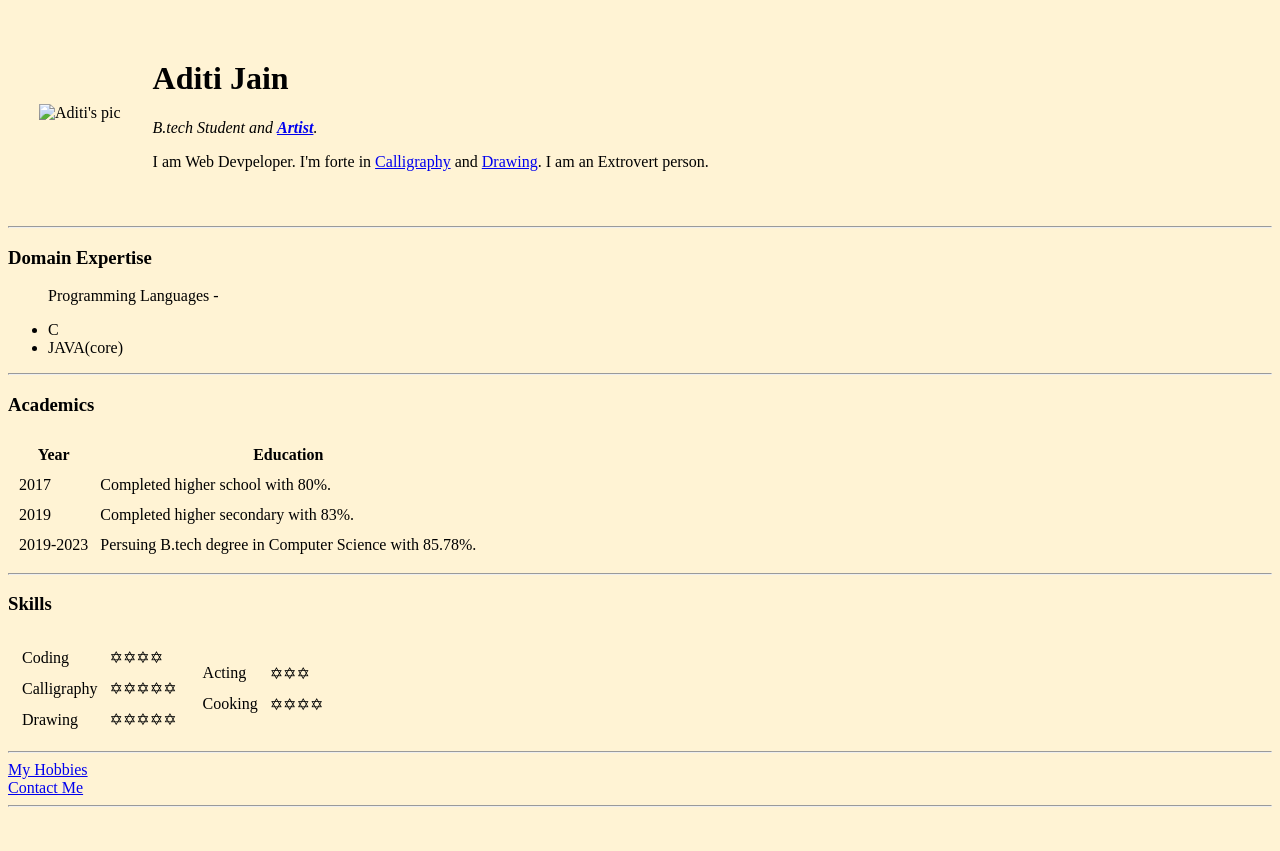
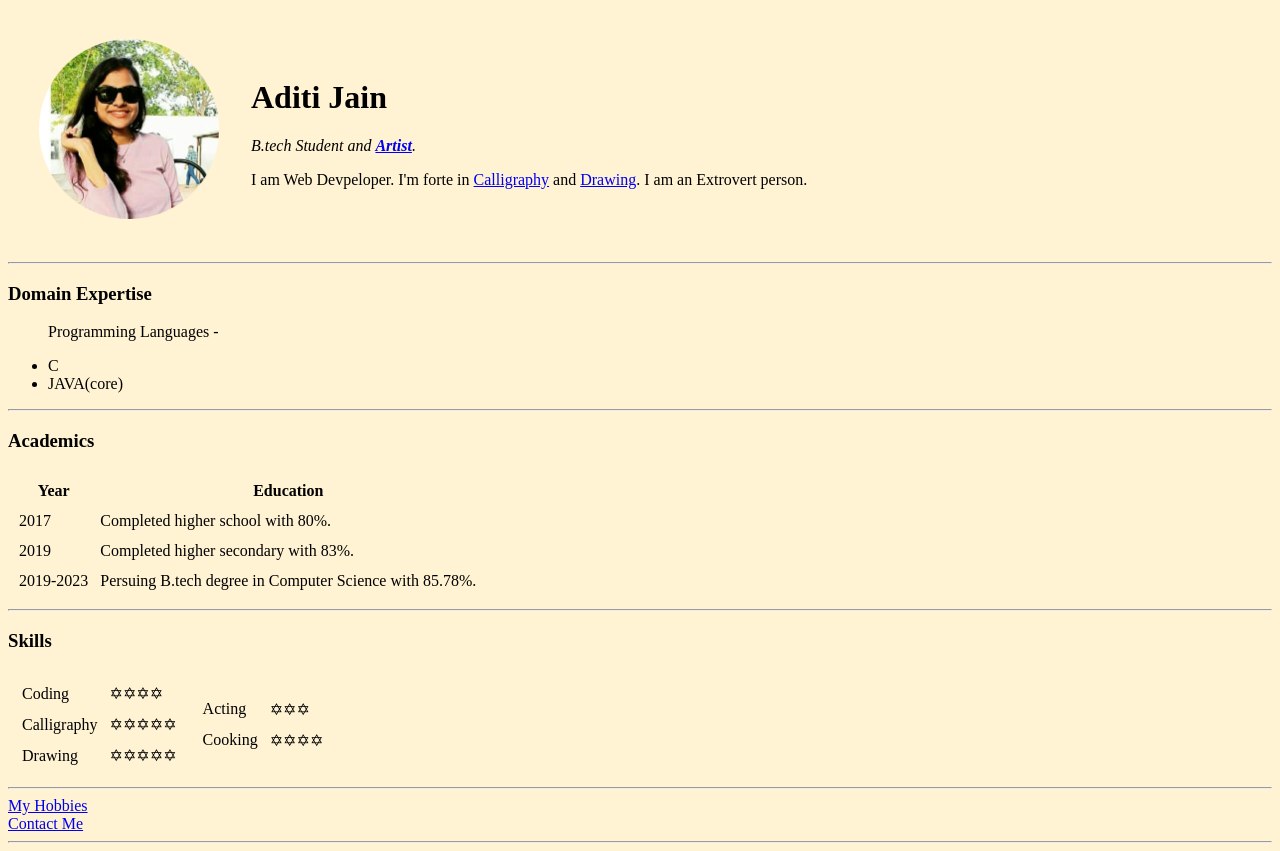
Before and after one commit to adiiitieee/Resume, a plain HTML site: page index.html in a window 1280 px wide. Before the commit the page ends 815 px from the top, so only its background shows below. Drawn offline with Linux system fonts and the light colour scheme.

Commit message:
Update index.html

```diff
--- a/index.html
+++ b/index.html
@@ -10,7 +10,7 @@
 <body style="background-color:rgb(255, 243, 212)">
     <table cellspacing = '30'>
         <tr>
-            <td><img src="/HTML-personal site/images/Aditi'spic-modified.png" alt="Aditi's pic" width="180"></td>
+            <td><img src="images/Aditi'spic-modified.png" alt="Aditi's_pic" width="180"></td>
             <td>
                 <h1>Aditi Jain</h1>
                 <p> <em> B.tech Student and <strong> <a href="https://www.instagram.com/artist_adiitiee/">Artist</a></strong>.</em></p>
```
